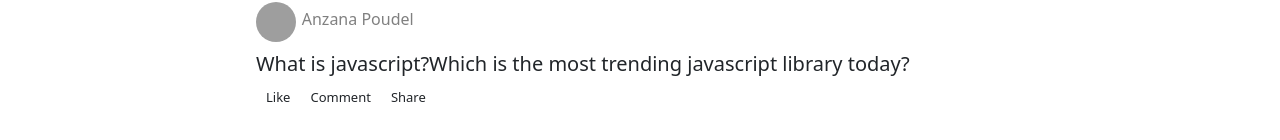
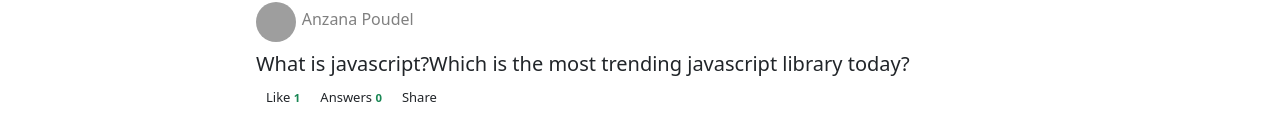
Before and after one commit to anzana000/AskMe, a React (Create React App) app in the folder frontend/: page /askme in a window 1280 px wide. Shown: the part 278-418 px from the top of the page. Built offline with nearby package versions, Linux system fonts and the light colour scheme; grey boxes are pictures that could not be loaded.

Commit message:
counts added

```diff
--- a/frontend/src/Components/AskMe/AskMe.css
+++ b/frontend/src/Components/AskMe/AskMe.css
@@ -57,3 +57,8 @@
   color: #198754;
   font-weight: bold;
 }
+
+small {
+  color: #198754;
+  font-weight: bold;
+}
--- a/frontend/src/Components/AskMe/AskMe.js
+++ b/frontend/src/Components/AskMe/AskMe.js
@@ -21,8 +21,8 @@ const AskMe = () => {
                 </div>
                 <h3>What is javascript?Which is the most trending javascript library today?</h3>
                 <div className="socials">
-                    <span id = "like">Like</span>
-                    <span>Comment</span>
+                    <span id = "like">Like <small>1</small></span>
+                    <span>Answers <small>0</small></span>
                     <span>Share</span>
                 </div>
             </div>
```
